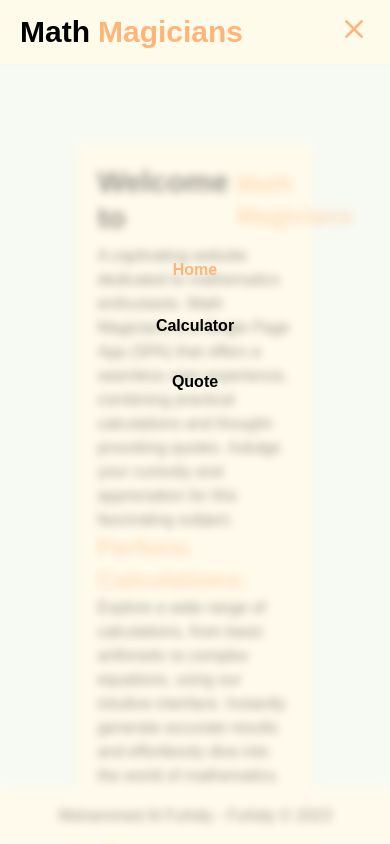
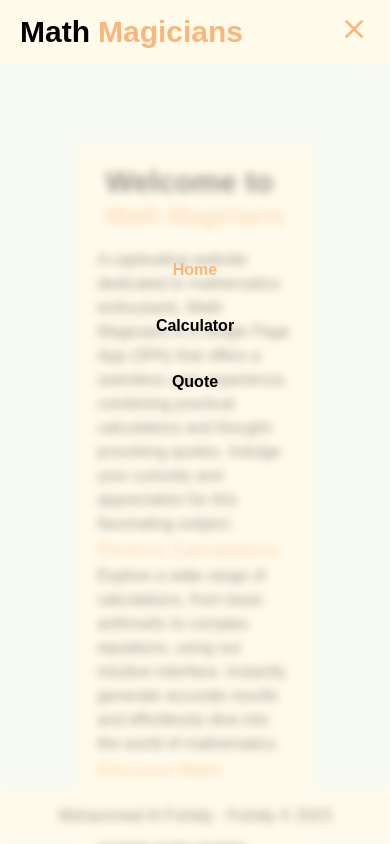
Before and after one commit to Mofuhidy/math-magicians, a React (Create React App) app: page / in a window 390 px wide. Both pictures are taken after a click on the button 354 px from the left and 28 px from the top of the page. Shown: the top 844 px of the page. Built offline with nearby package versions, Linux system fonts and the light colour scheme.

Commit message:
Fix bug in the nav bar and add styles

```diff
--- a/src/Pages/Home.js
+++ b/src/Pages/Home.js
@@ -1,8 +1,8 @@
 function Home() {
   return (
     <div className=" p-12 flex justify-center align-center">
-      <div className="card bg-amber-50 w-4/5 h-fit shadow-md p-5 rounded-lg">
-        <div className="flex items-baseline">
+      <div className="card bg-amber-50 w-4/5 h-fit shadow-md p-5 rounded-lg mb-10">
+        <div className="flex items-baseline sm:flex-row flex-col mb-4">
           <h1 className=" text-3xl font-extrabold">
             Welcome to
           </h1>
@@ -14,7 +14,7 @@ function Home() {
           combining practical calculations and thought-provoking quotes.
           Indulge your curiosity and appreciation for this fascinating subject.
           <br />
-          <span className=" text-2xl font-extrabold text-[#ffb579] mr-2 mt-2  drop-shadow-sm">
+          <span className=" text-lg sm:text-2xl font-extrabold text-[#ffb579] mr-2 mt-2  drop-shadow-sm">
             Perform Calculations:
             <br />
           </span>
@@ -22,7 +22,7 @@ function Home() {
           from basic arithmetic to complex equations, using our intuitive interface.
           Instantly generate accurate results and effortlessly dive into the world of mathematics.
           <br />
-          <span className=" text-2xl font-extrabold text-[#ffb579] mr-2  mt-2 drop-shadow-sm">
+          <span className=" text-lg  sm:text-2xl font-extrabold text-[#ffb579] mr-2  mt-2 drop-shadow-sm">
             {' '}
             Discover Math Quotes:
             {' '}
--- a/src/components/Calculator.js
+++ b/src/components/Calculator.js
@@ -19,15 +19,15 @@ export default function Calculator() {
   const { total, next, operation } = calculator;
 
   return (
-    <div className="flex p-16 items-center">
-      <h1 className="w-1/2 text-7xl font-extrabold">
+    <div className="flex p-10 sm:pb-16 items-center flex-col sm:flex-row justify-center">
+      <h1 className="sm:w-1/2 w-4/5 sm:text-7xl font-extrabold text-5xl">
         Let
         <span className="text-[#ffb579]">&rsquo;</span>
         s do some math
         <span className="text-[#ffb579]">!</span>
       </h1>
 
-      <div className="w-1/2 flex justify-end">
+      <div className="sm:w-1/2 flex sm:justify-end justify-center w-full mt-10">
         <div className=" h-fi bg-amber-100 rounded-lg shadow-md w-2/3">
           <div className="display text-right text-gray-700">
             <h1 className="number text-3xl pr-5 pt-5 pb-5 ">
--- a/src/components/NavBar.js
+++ b/src/components/NavBar.js
@@ -34,25 +34,34 @@ function NavBar() {
           {
               !isMenuOpen
                 ? (<FiMenu className="h-8 w-8 " />)
-                : (<MdClose className="text-[#ffb579] h-8 w-8  z-10 " />)
+                : (<MdClose className="text-[#ffb579] h-8 w-8 " />)
             }
         </button>
       </div>
 
       <ul className={`flex ${
-        isMenuOpen ? 'block' : 'hidden'
-      } sm:flex sm:justify-around sm:items-center ${
-        isMenuOpen ? 'h-screen flex flex-col items-center z-50 justify-center gap-8 pb-80 absolute top-16 left-0 right-0 bg-amber-50 bg-opacity-60 backdrop-blur-sm ' : ''
-      }`}
+        isMenuOpen ? 'h-screen flex flex-col items-center z-50 justify-center gap-8 pb-80 absolute top-16 left-0 right-0 bg-amber-50 bg-opacity-60 backdrop-blur-sm ' : 'hidden'
+      } sm:flex sm:justify-around sm:items-center`}
       >
         {
-        links.map((link) => (
+
+          isMenuOpen ? links.map((link) => (
             <li key={link.name} className=" mx-2">
               <NavLink
                 className="text-dark font-semibold aria-[current=page]:text-[#ffb579]
                hover:underline underline-offset-8 hover:text-[#ffb579]"
                 to={link.path}
                 onClick={handleMenu}
+              >
+                {link.name}
+              </NavLink>
+            </li>
+          )) : links.map((link) => (
+            <li key={link.name} className=" mx-2">
+              <NavLink
+                className="text-dark font-semibold aria-[current=page]:text-[#ffb579]
+               hover:underline underline-offset-8 hover:text-[#ffb579]"
+                to={link.path}
               >
                 {link.name}
 
--- a/src/components/Quotes.js
+++ b/src/components/Quotes.js
@@ -38,8 +38,8 @@ function Quotes() {
         </h1>
         <div className="card bg-amber-50 w-4/5 h-fit shadow-md p-5 rounded-lg flex justify-center">
 
-          { (isLoading === 'pending' || isLoading === 'idle' ? <p className=" text-2xl my-2">Loading ...</p> : (
-            <p className=" text-2xl my-2">
+          { (isLoading === 'pending' || isLoading === 'idle' ? <p className=" text-lg  sm:text-2xl my-2">Loading ...</p> : (
+            <p className="text-lg sm:text-2xl my-2">
               {quote && quote.quote}
               {' '}
               - by
```
Lines whose indentation alone changed are shown as unchanged.
